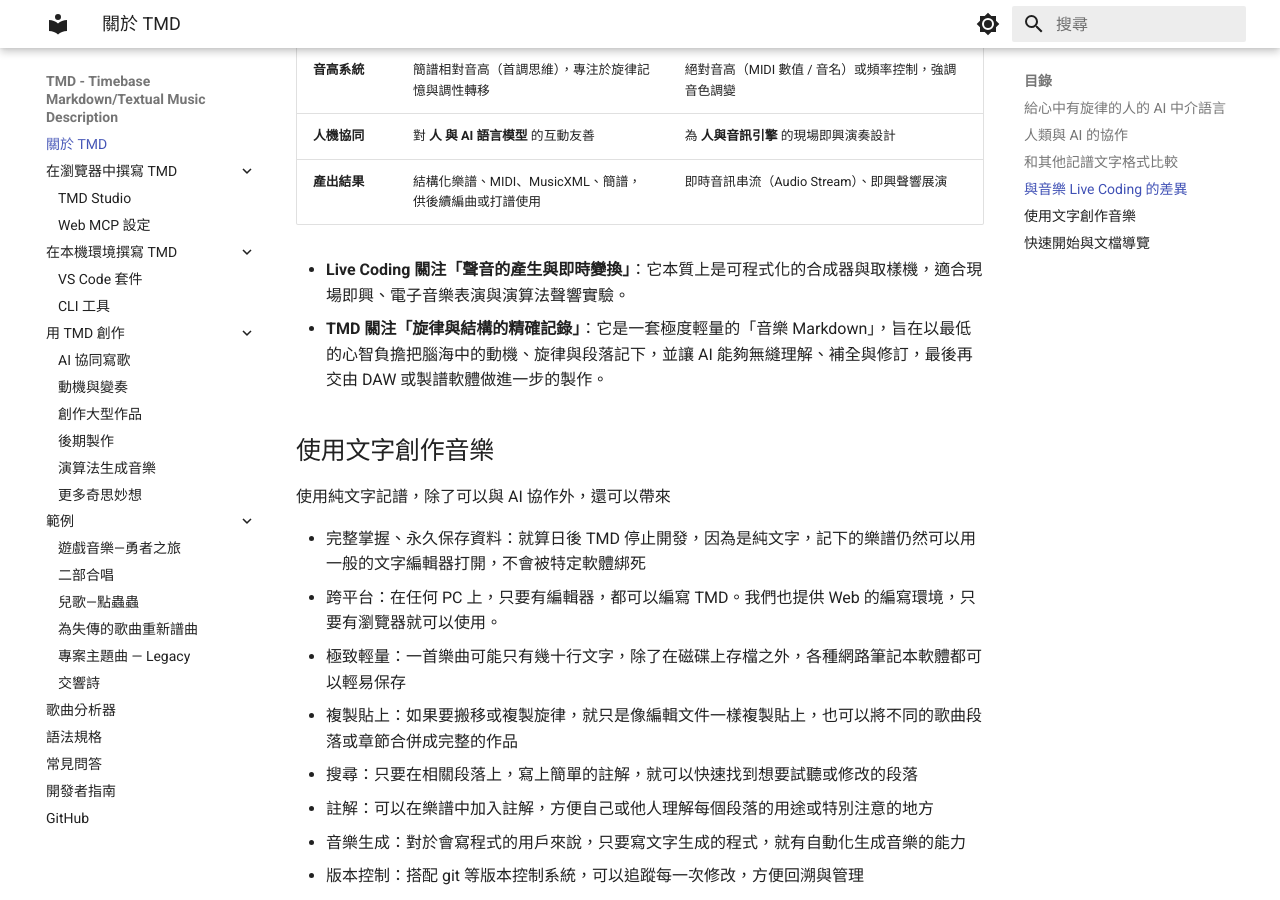
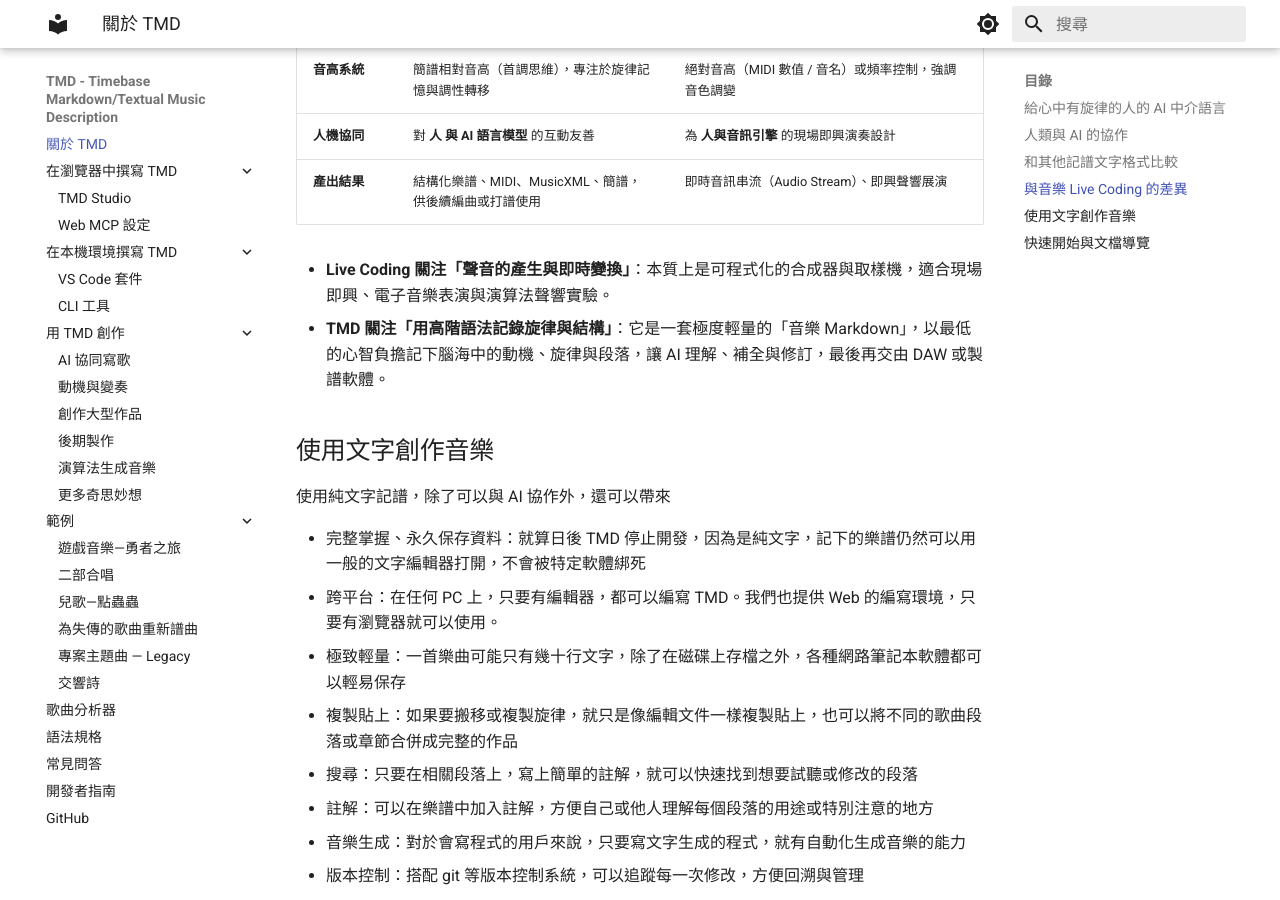
Before and after one commit to TMDLang/TMDLang.github.io, an MkDocs documentation site: the page built from docs/index.md, in a window 1280 px wide and 900 px high, scrolled down 2974 px. Built offline with MkDocs 1.6.1 and Material for MkDocs 9.7.7, drawn with Linux system fonts in a browser that asks for light colours.

Commit message:
docs: refine descriptions of Live Coding and TMD for clarity and precision

```diff
--- a/docs/index.md
+++ b/docs/index.md
@@ -66,8 +66,8 @@ ABC notation 雖然語法較簡單，但一開始是為了紀錄固定音高的
 | **人機協同** | 對 **人 與 AI 語言模型** 的互動友善 | 為 **人與音訊引擎** 的現場即興演奏設計 |
 | **產出結果** | 結構化樂譜、MIDI、MusicXML、簡譜，供後續編曲或打譜使用 | 即時音訊串流（Audio Stream）、即興聲響展演 |
 
-- **Live Coding 關注「聲音的產生與即時變換」**：它本質上是可程式化的合成器與取樣機，適合現場即興、電子音樂表演與演算法聲響實驗。
-- **TMD 關注「旋律與結構的精確記錄」**：它是一套極度輕量的「音樂 Markdown」，旨在以最低的心智負擔把腦海中的動機、旋律與段落記下，並讓 AI 能夠無縫理解、補全與修訂，最後再交由 DAW 或製譜軟體做進一步的製作。
+- **Live Coding 關注「聲音的產生與即時變換」**：本質上是可程式化的合成器與取樣機，適合現場即興、電子音樂表演與演算法聲響實驗。
+- **TMD 關注「用高階語法記錄旋律與結構」**：它是一套極度輕量的「音樂 Markdown」，以最低的心智負擔記下腦海中的動機、旋律與段落，讓 AI 理解、補全與修訂，最後再交由 DAW 或製譜軟體。
 
 ## 使用文字創作音樂
 
```
